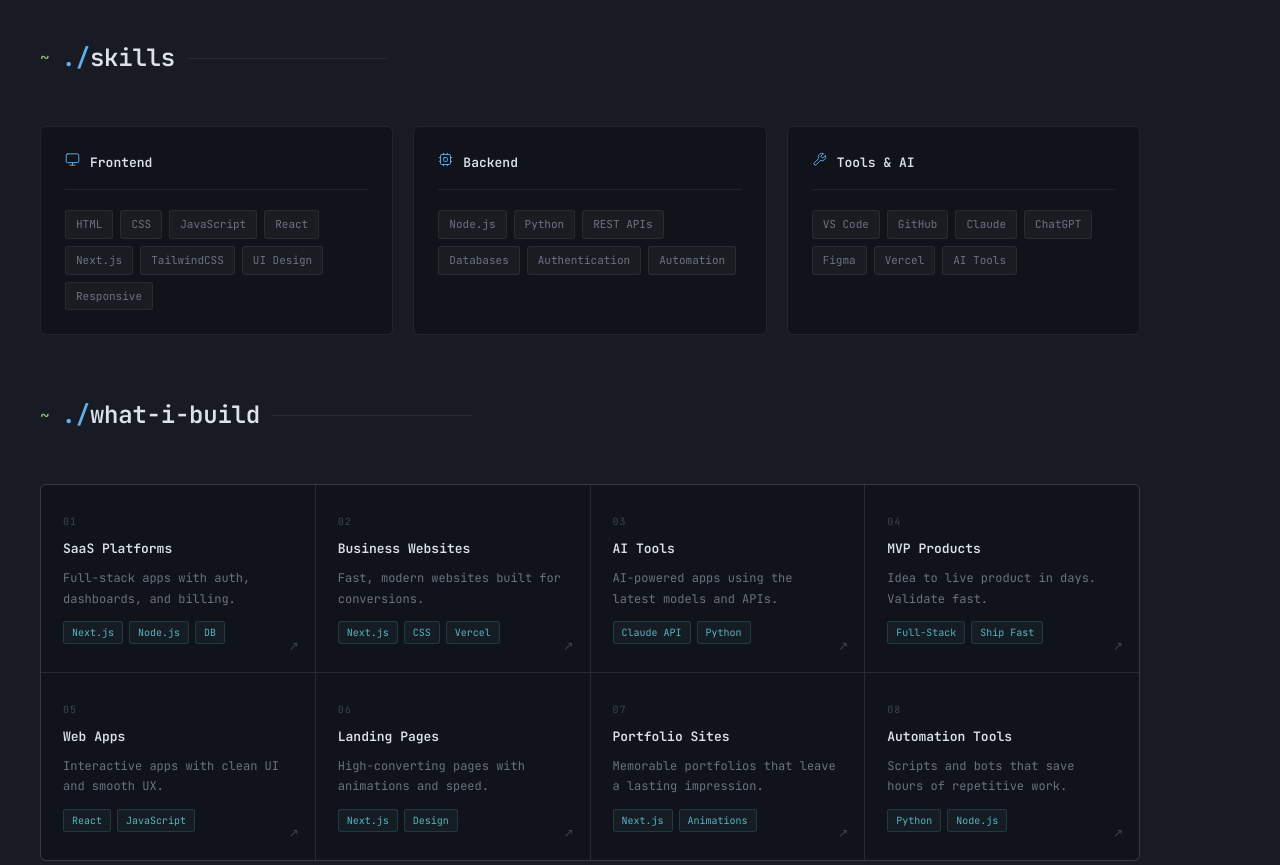
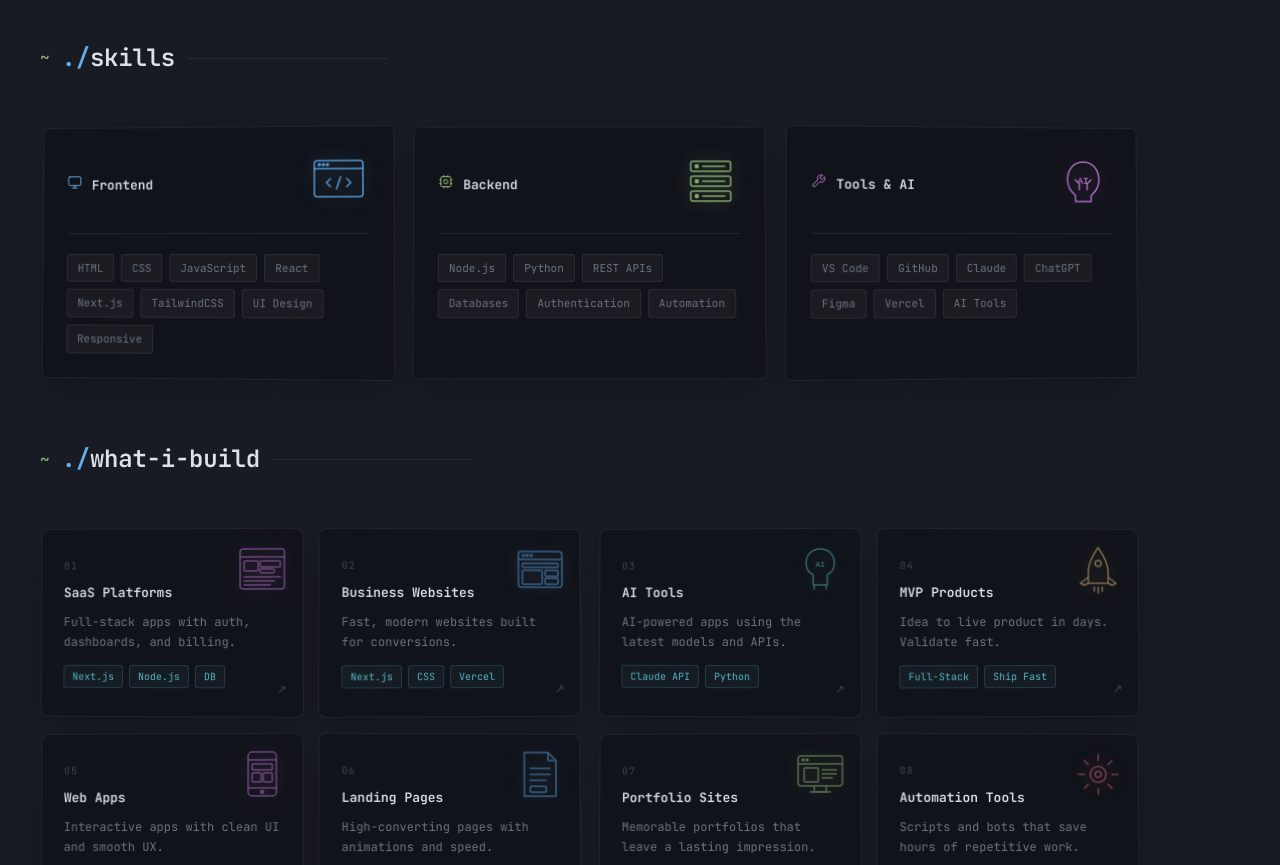
Before and after one commit to savewinkie/portfolio, a Next.js app: page / in a window 1280 px wide. Shown: the part 1780-2645 px from the top of the page. Built offline with nearby package versions, Linux system fonts and the light colour scheme.

Commit message:
neon illustrations + 3d tilt skills

```diff
--- a/app/globals.css
+++ b/app/globals.css
@@ -832,12 +832,17 @@
   border: 1px solid var(--border);
   border-radius: 6px;
   padding: 24px;
-  transition: border-color 0.3s, transform 0.3s;
+  transition: border-color 0.3s, transform 0.5s cubic-bezier(0.16, 1, 0.3, 1), box-shadow 0.5s;
+  transform: perspective(1000px) rotateY(var(--tilt, 0deg)) rotateX(2deg);
+  box-shadow: 0 15px 40px rgba(0,0,0,0.25);
+  position: relative;
+  overflow: hidden;
 }
 
 .skill-card:hover {
   border-color: rgba(97,175,239,0.3);
-  transform: translateY(-3px);
+  transform: perspective(1000px) rotateY(0deg) rotateX(0deg);
+  box-shadow: 0 25px 60px rgba(0,0,0,0.4), 0 0 60px rgba(97,175,239,0.1);
 }
 
 .skill-card-head {
@@ -847,6 +852,7 @@
   margin-bottom: 20px;
   padding-bottom: 14px;
   border-bottom: 1px solid var(--border);
+  position: relative;
 }
 
 .skill-card-icon { color: var(--blue); }
@@ -855,6 +861,17 @@
   font-size: 13px;
   font-weight: 600;
   color: var(--fg-bright);
+}
+
+.skill-illustration {
+  margin-left: auto;
+  opacity: 0.85;
+  transition: transform 0.5s cubic-bezier(0.16, 1, 0.3, 1), opacity 0.3s;
+}
+
+.skill-card:hover .skill-illustration {
+  transform: scale(1.1) rotate(-3deg);
+  opacity: 1;
 }
 
 .skill-tags { display: flex; flex-wrap: wrap; gap: 8px; }
@@ -880,25 +897,32 @@
 .wib-grid {
   display: grid;
   grid-template-columns: repeat(4, 1fr);
-  gap: 1px;
-  background: var(--border);
-  border: 1px solid var(--border);
-  border-radius: 6px;
-  overflow: hidden;
+  gap: 16px;
   max-width: 1100px;
 }
 
 .wib-card {
   background: var(--bg);
+  border: 1px solid var(--border);
+  border-radius: 8px;
   padding: 28px 22px;
-  transition: background 0.2s;
+  transition: background 0.2s, transform 0.5s cubic-bezier(0.16, 1, 0.3, 1), box-shadow 0.5s, border-color 0.3s;
   position: relative;
   display: flex;
   flex-direction: column;
   gap: 8px;
-}
-
-.wib-card:hover { background: var(--bg-2); }
+  transform: perspective(1000px) rotateY(var(--tilt, 0deg)) rotateX(2deg);
+  box-shadow: 0 12px 30px rgba(0,0,0,0.25);
+  overflow: hidden;
+}
+
+.wib-card:hover {
+  background: var(--bg-2);
+  transform: perspective(1000px) rotateY(0deg) rotateX(0deg);
+  box-shadow: 0 20px 50px rgba(0,0,0,0.4), 0 0 50px rgba(152,195,121,0.08);
+  border-color: rgba(255,255,255,0.1);
+}
+
 .wib-card:hover .wib-title { color: var(--green); }
 
 .wib-card::before {
@@ -910,9 +934,24 @@
   transform: scaleX(0);
   transform-origin: left;
   transition: transform 0.3s;
+  z-index: 1;
 }
 
 .wib-card:hover::before { transform: scaleX(1); }
+
+.wib-illustration {
+  position: absolute;
+  top: 12px;
+  right: 12px;
+  opacity: 0.5;
+  transition: opacity 0.4s, transform 0.5s cubic-bezier(0.16, 1, 0.3, 1);
+  pointer-events: none;
+}
+
+.wib-card:hover .wib-illustration {
+  opacity: 0.95;
+  transform: scale(1.1) rotate(-4deg);
+}
 
 .wib-head { display: flex; justify-content: space-between; align-items: center; }
 
@@ -1952,15 +1991,12 @@
 
 /* ── Framer Motion card bounce ── */
 .pricing-card,
-.skill-card,
 .stat-box,
-.wib-card,
 .contact-link {
   transition: transform 0.2s cubic-bezier(0.34, 1.56, 0.64, 1), border-color 0.3s, background 0.2s !important;
 }
 
 .pricing-card:hover { transform: translateY(-6px) scale(1.01) !important; }
-.skill-card:hover   { transform: translateY(-4px) scale(1.01) !important; }
 .stat-box:hover     { transform: translateY(-3px) scale(1.02) !important; }
 .contact-link:hover { transform: translateX(4px) !important; }
 
--- a/components/Skills.js
+++ b/components/Skills.js
@@ -1,21 +1,189 @@
 import { Monitor, Cpu, Wrench } from 'lucide-react';
 
 const skills = [
-  { Icon: Monitor, title: 'Frontend', tags: ['HTML', 'CSS', 'JavaScript', 'React', 'Next.js', 'TailwindCSS', 'UI Design', 'Responsive'] },
-  { Icon: Cpu,     title: 'Backend',  tags: ['Node.js', 'Python', 'REST APIs', 'Databases', 'Authentication', 'Automation'] },
-  { Icon: Wrench,  title: 'Tools & AI', tags: ['VS Code', 'GitHub', 'Claude', 'ChatGPT', 'Figma', 'Vercel', 'AI Tools'] },
+  {
+    Icon: Monitor,
+    title: 'Frontend',
+    color: 'var(--blue)',
+    glow: 'rgba(97,175,239,0.4)',
+    illustration: 'frontend',
+    tags: ['HTML', 'CSS', 'JavaScript', 'React', 'Next.js', 'TailwindCSS', 'UI Design', 'Responsive'],
+  },
+  {
+    Icon: Cpu,
+    title: 'Backend',
+    color: 'var(--green)',
+    glow: 'rgba(152,195,121,0.4)',
+    illustration: 'backend',
+    tags: ['Node.js', 'Python', 'REST APIs', 'Databases', 'Authentication', 'Automation'],
+  },
+  {
+    Icon: Wrench,
+    title: 'Tools & AI',
+    color: 'var(--purple)',
+    glow: 'rgba(198,120,221,0.4)',
+    illustration: 'ai',
+    tags: ['VS Code', 'GitHub', 'Claude', 'ChatGPT', 'Figma', 'Vercel', 'AI Tools'],
+  },
 ];
 
 const builds = [
-  { num: '01', title: 'SaaS Platforms',    desc: 'Full-stack apps with auth, dashboards, and billing.',   tags: ['Next.js', 'Node.js', 'DB'] },
-  { num: '02', title: 'Business Websites', desc: 'Fast, modern websites built for conversions.',           tags: ['Next.js', 'CSS', 'Vercel'] },
-  { num: '03', title: 'AI Tools',          desc: 'AI-powered apps using the latest models and APIs.',      tags: ['Claude API', 'Python'] },
-  { num: '04', title: 'MVP Products',      desc: 'Idea to live product in days. Validate fast.',           tags: ['Full-Stack', 'Ship Fast'] },
-  { num: '05', title: 'Web Apps',          desc: 'Interactive apps with clean UI and smooth UX.',          tags: ['React', 'JavaScript'] },
-  { num: '06', title: 'Landing Pages',     desc: 'High-converting pages with animations and speed.',       tags: ['Next.js', 'Design'] },
-  { num: '07', title: 'Portfolio Sites',   desc: 'Memorable portfolios that leave a lasting impression.',  tags: ['Next.js', 'Animations'] },
-  { num: '08', title: 'Automation Tools',  desc: 'Scripts and bots that save hours of repetitive work.',  tags: ['Python', 'Node.js'] },
+  { num: '01', title: 'SaaS Platforms',    desc: 'Full-stack apps with auth, dashboards, and billing.',   tags: ['Next.js', 'Node.js', 'DB'],     ill: 'dashboard', color: '#c678dd' },
+  { num: '02', title: 'Business Websites', desc: 'Fast, modern websites built for conversions.',           tags: ['Next.js', 'CSS', 'Vercel'],     ill: 'browser',   color: '#61afef' },
+  { num: '03', title: 'AI Tools',          desc: 'AI-powered apps using the latest models and APIs.',      tags: ['Claude API', 'Python'],         ill: 'brain',     color: '#56b6c2' },
+  { num: '04', title: 'MVP Products',      desc: 'Idea to live product in days. Validate fast.',           tags: ['Full-Stack', 'Ship Fast'],      ill: 'rocket',    color: '#e5c07b' },
+  { num: '05', title: 'Web Apps',          desc: 'Interactive apps with clean UI and smooth UX.',          tags: ['React', 'JavaScript'],          ill: 'app',       color: '#c678dd' },
+  { num: '06', title: 'Landing Pages',     desc: 'High-converting pages with animations and speed.',       tags: ['Next.js', 'Design'],            ill: 'page',      color: '#61afef' },
+  { num: '07', title: 'Portfolio Sites',   desc: 'Memorable portfolios that leave a lasting impression.',  tags: ['Next.js', 'Animations'],        ill: 'monitor',   color: '#98c379' },
+  { num: '08', title: 'Automation Tools',  desc: 'Scripts and bots that save hours of repetitive work.',   tags: ['Python', 'Node.js'],            ill: 'gear',      color: '#e06c75' },
 ];
+
+const Illustration = ({ type, color }) => {
+  const stroke = color || 'currentColor';
+  const common = { fill: 'none', stroke, strokeWidth: 1.5, strokeLinecap: 'round', strokeLinejoin: 'round' };
+
+  switch (type) {
+    case 'frontend':
+      return (
+        <svg width="60" height="60" viewBox="0 0 60 60" {...common}>
+          <rect x="6" y="10" width="48" height="36" rx="3" />
+          <line x1="6" y1="18" x2="54" y2="18" />
+          <circle cx="11" cy="14" r="1" fill={stroke} />
+          <circle cx="15" cy="14" r="1" fill={stroke} />
+          <circle cx="19" cy="14" r="1" fill={stroke} />
+          <path d="M22 28 L18 32 L22 36" />
+          <path d="M38 28 L42 32 L38 36" />
+          <line x1="32" y1="26" x2="28" y2="38" />
+        </svg>
+      );
+    case 'backend':
+      return (
+        <svg width="60" height="60" viewBox="0 0 60 60" {...common}>
+          <rect x="10" y="10" width="40" height="10" rx="2" />
+          <rect x="10" y="25" width="40" height="10" rx="2" />
+          <rect x="10" y="40" width="40" height="10" rx="2" />
+          <circle cx="16" cy="15" r="1.5" fill={stroke} />
+          <circle cx="16" cy="30" r="1.5" fill={stroke} />
+          <circle cx="16" cy="45" r="1.5" fill={stroke} />
+          <line x1="22" y1="15" x2="44" y2="15" />
+          <line x1="22" y1="30" x2="44" y2="30" />
+          <line x1="22" y1="45" x2="44" y2="45" />
+        </svg>
+      );
+    case 'ai':
+      return (
+        <svg width="60" height="60" viewBox="0 0 60 60" {...common}>
+          <path d="M30 10 C20 10 14 18 14 28 C14 36 18 40 22 44 L22 50 L38 50 L38 44 C42 40 46 36 46 28 C46 18 40 10 30 10 Z" />
+          <path d="M22 28 L26 32 L26 38" />
+          <path d="M38 28 L34 32 L34 38" />
+          <text x="30" y="32" textAnchor="middle" fill={stroke} fontSize="9" fontWeight="bold" stroke="none" fontFamily="monospace">AI</text>
+        </svg>
+      );
+    case 'dashboard':
+      return (
+        <svg width="56" height="56" viewBox="0 0 56 56" {...common}>
+          <rect x="6" y="8" width="44" height="40" rx="3" />
+          <line x1="6" y1="16" x2="50" y2="16" />
+          <rect x="10" y="20" width="14" height="10" rx="1" />
+          <rect x="26" y="20" width="20" height="6" rx="1" />
+          <rect x="26" y="28" width="14" height="4" rx="1" />
+          <line x1="10" y1="36" x2="46" y2="36" />
+          <line x1="10" y1="40" x2="40" y2="40" />
+          <line x1="10" y1="44" x2="36" y2="44" />
+        </svg>
+      );
+    case 'browser':
+      return (
+        <svg width="56" height="56" viewBox="0 0 56 56" {...common}>
+          <rect x="6" y="10" width="44" height="36" rx="3" />
+          <line x1="6" y1="18" x2="50" y2="18" />
+          <circle cx="11" cy="14" r="1" fill={stroke} />
+          <circle cx="15" cy="14" r="1" fill={stroke} />
+          <circle cx="19" cy="14" r="1" fill={stroke} />
+          <rect x="10" y="22" width="36" height="4" rx="1" />
+          <rect x="10" y="29" width="20" height="14" rx="1" />
+          <rect x="33" y="29" width="13" height="6" rx="1" />
+          <rect x="33" y="37" width="13" height="6" rx="1" />
+        </svg>
+      );
+    case 'brain':
+      return (
+        <svg width="56" height="56" viewBox="0 0 56 56" {...common}>
+          <path d="M28 8 C20 8 14 14 14 22 C14 28 17 32 21 34 L21 44 L35 44 L35 34 C39 32 42 28 42 22 C42 14 36 8 28 8 Z" />
+          <text x="28" y="26" textAnchor="middle" fill={stroke} fontSize="8" fontWeight="bold" stroke="none" fontFamily="monospace">AI</text>
+          <line x1="22" y1="44" x2="22" y2="48" />
+          <line x1="34" y1="44" x2="34" y2="48" />
+        </svg>
+      );
+    case 'rocket':
+      return (
+        <svg width="56" height="56" viewBox="0 0 56 56" {...common}>
+          <path d="M28 6 C32 12 38 20 38 30 L38 42 L18 42 L18 30 C18 20 24 12 28 6 Z" />
+          <circle cx="28" cy="22" r="3" />
+          <path d="M18 36 L10 42 L14 44 L18 42" />
+          <path d="M38 36 L46 42 L42 44 L38 42" />
+          <path d="M24 46 L24 50" />
+          <path d="M28 46 L28 52" />
+          <path d="M32 46 L32 50" />
+        </svg>
+      );
+    case 'app':
+      return (
+        <svg width="56" height="56" viewBox="0 0 56 56" {...common}>
+          <rect x="14" y="6" width="28" height="44" rx="4" />
+          <line x1="14" y1="14" x2="42" y2="14" />
+          <line x1="14" y1="42" x2="42" y2="42" />
+          <circle cx="28" cy="46" r="1.5" fill={stroke} />
+          <rect x="18" y="18" width="20" height="6" rx="1" />
+          <rect x="18" y="27" width="9" height="9" rx="1" />
+          <rect x="29" y="27" width="9" height="9" rx="1" />
+        </svg>
+      );
+    case 'page':
+      return (
+        <svg width="56" height="56" viewBox="0 0 56 56" {...common}>
+          <path d="M12 6 L36 6 L44 14 L44 50 L12 50 Z" />
+          <path d="M36 6 L36 14 L44 14" />
+          <line x1="18" y1="22" x2="38" y2="22" />
+          <line x1="18" y1="28" x2="38" y2="28" />
+          <line x1="18" y1="34" x2="34" y2="34" />
+          <rect x="18" y="40" width="16" height="6" rx="1" />
+        </svg>
+      );
+    case 'monitor':
+      return (
+        <svg width="56" height="56" viewBox="0 0 56 56" {...common}>
+          <rect x="6" y="10" width="44" height="30" rx="3" />
+          <path d="M22 40 L22 46 L34 46 L34 40" />
+          <line x1="18" y1="46" x2="38" y2="46" />
+          <line x1="6" y1="18" x2="50" y2="18" />
+          <circle cx="11" cy="14" r="1" fill={stroke} />
+          <circle cx="15" cy="14" r="1" fill={stroke} />
+          <rect x="12" y="22" width="14" height="14" rx="1" />
+          <line x1="30" y1="24" x2="44" y2="24" />
+          <line x1="30" y1="28" x2="44" y2="28" />
+          <line x1="30" y1="32" x2="40" y2="32" />
+        </svg>
+      );
+    case 'gear':
+      return (
+        <svg width="56" height="56" viewBox="0 0 56 56" {...common}>
+          <circle cx="28" cy="28" r="8" />
+          <circle cx="28" cy="28" r="3" />
+          <line x1="28" y1="8" x2="28" y2="14" />
+          <line x1="28" y1="42" x2="28" y2="48" />
+          <line x1="8" y1="28" x2="14" y2="28" />
+          <line x1="42" y1="28" x2="48" y2="28" />
+          <line x1="14" y1="14" x2="18" y2="18" />
+          <line x1="38" y1="38" x2="42" y2="42" />
+          <line x1="42" y1="14" x2="38" y2="18" />
+          <line x1="14" y1="42" x2="18" y2="38" />
+        </svg>
+      );
+    default:
+      return null;
+  }
+};
 
 export default function Skills() {
   return (
@@ -27,14 +195,17 @@
       </div>
 
       <div className="skills-grid reveal">
-        {skills.map((s) => (
-          <div className="skill-card" key={s.title}>
+        {skills.map((s, i) => (
+          <div className="skill-card skill-tilt" key={s.title} style={{ '--tilt': i === 0 ? '-4deg' : i === 1 ? '0deg' : '4deg' }}>
             <div className="skill-card-head">
-              <span className="skill-card-icon"><s.Icon size={15} strokeWidth={1.5} /></span>
+              <span className="skill-card-icon" style={{ color: s.color }}><s.Icon size={15} strokeWidth={1.5} /></span>
               <span className="skill-card-title">{s.title}</span>
+              <div className="skill-illustration" style={{ color: s.color, filter: `drop-shadow(0 0 10px ${s.glow})` }}>
+                <Illustration type={s.illustration} color={s.color} />
+              </div>
             </div>
             <div className="skill-tags">
-              {s.tags.map((t) => <span className="skill-tag" key={t}>{t}</span>)}
+              {s.tags.map(t => <span className="skill-tag" key={t}>{t}</span>)}
             </div>
           </div>
         ))}
@@ -48,15 +219,18 @@
         </div>
 
         <div className="wib-grid reveal">
-          {builds.map((item) => (
-            <div className="wib-card" key={item.num}>
+          {builds.map((item, i) => (
+            <div className="wib-card wib-tilt" key={item.num} style={{ '--tilt': (i % 2 === 0) ? '-3deg' : '3deg' }}>
               <div className="wib-head">
                 <span className="wib-num">{item.num}</span>
               </div>
               <div className="wib-title">{item.title}</div>
               <p className="wib-desc">{item.desc}</p>
               <div className="wib-tags">
-                {item.tags.map((t) => <span className="wib-tag" key={t}>{t}</span>)}
+                {item.tags.map(t => <span className="wib-tag" key={t}>{t}</span>)}
+              </div>
+              <div className="wib-illustration" style={{ color: item.color, filter: `drop-shadow(0 0 8px ${item.color}66)` }}>
+                <Illustration type={item.ill} color={item.color} />
               </div>
               <div className="wib-arrow">↗</div>
             </div>
```
